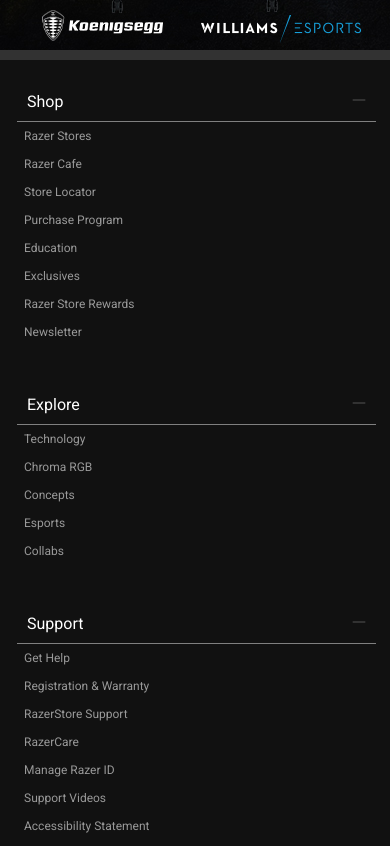
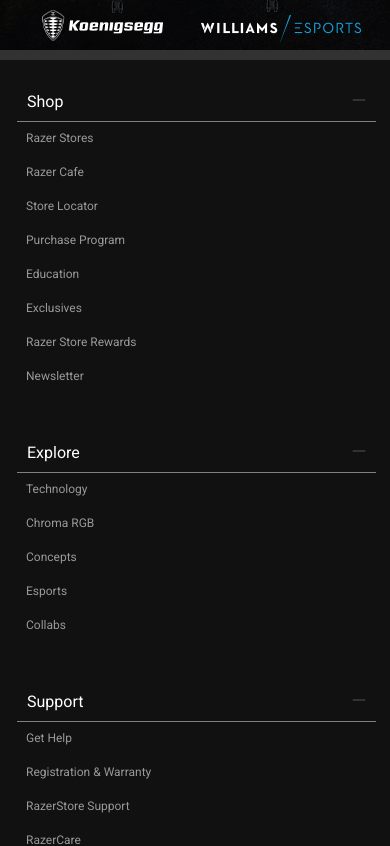
Before and after one commit to JuanP-VT/apple-page-replica, a React (Create React App) app: page /#/ in a window 390 px wide. Shown: the part 5520-6366 px from the top of the page. Built offline with nearby package versions, Linux system fonts and the light colour scheme.

Commit message:
UPD footer media queries

```diff
--- a/src/components/Footer/Footer.Style.ts
+++ b/src/components/Footer/Footer.Style.ts
@@ -56,6 +56,7 @@ export const FooterContainer = styled.div`
       }
     }
     @media (max-width: 780px) {
+      height: 180px;
       .icons {
         justify-content: center;
       }
@@ -171,4 +172,13 @@ export const StyledFooterLink = styled.a`
   padding: 7px;
   font-size: 12px;
   white-space: nowrap;
+  margin-bottom: 2px;
+  width: 100%;
+  p {
+    display: inline-flex;
+    border: 2px solid transparent;
+    &:hover {
+      border-bottom: 2px solid grey;
+    }
+  }
 `;
```
